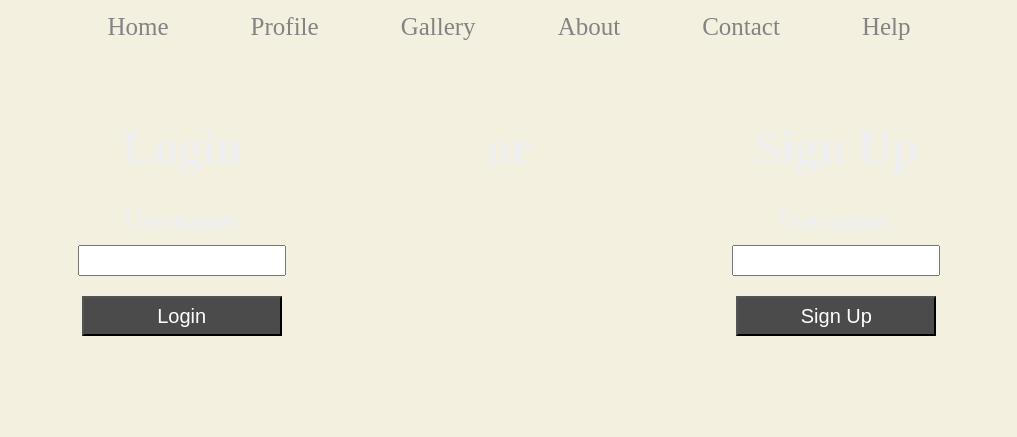
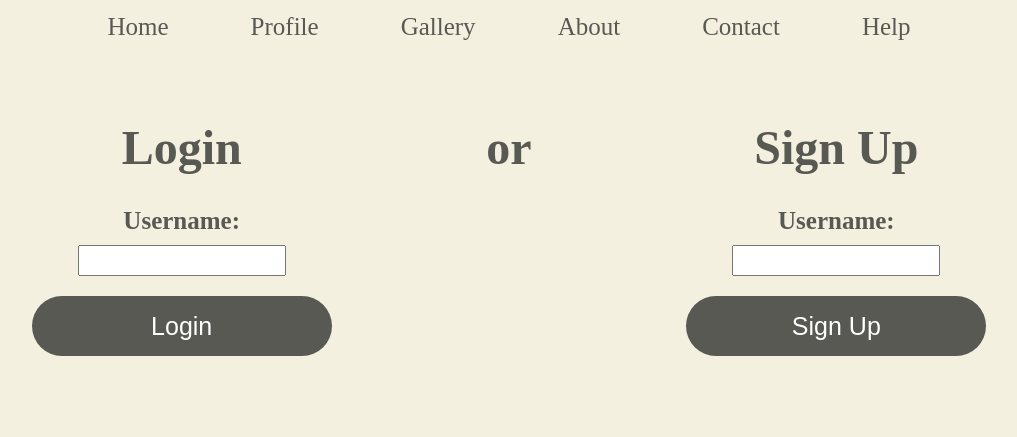
Before and after one commit to conkip/Art-Buisness-Website, a website: page public_html/login.html in a window 1280 px wide. Shown: the whole page, without its empty margins (131-1148 px from the left). Drawn offline with Linux system fonts and the light colour scheme.

Commit message:
changed more colors and formatting

```diff
--- a/script/index.js
+++ b/script/index.js
@@ -21,8 +21,6 @@ function clickLoginSignup() {
 }
 
 function onStartup() {
-    document.getElementById("logo").style.filter = 'sepia(1) brightness(0.35) contrast(1.2)';
-
   	fetch(`http://${domainName}:${port}/getCurUser`)
 		.then((response) => {
 			if (response.headers.get('Content-Length') === '0') {
--- a/style/style.css
+++ b/style/style.css
@@ -9,7 +9,7 @@ body {
     left: 0px;
     z-index: 1;
     overflow: auto;
-    color: #efefef;
+    color: #585953;
     min-width: 100%;
 
 }
@@ -39,11 +39,17 @@ body {
 }
 
 .someButton {
-    font-size: 20px;
-    width: 200px;
-    height: 40px;
+    font-size: 25px;
+    width: 300px;
+    height: 60px;
     color: #ffffff;
-    background-color: #4b4b4b;
+    background-color: #585953;
+    border-radius:50px;
+    border: none;
+}
+
+.sepiaFilter {
+    filter: sepia(1) brightness(.35) contrast(1);
 }
 
 /* -----------MENU SECTION----------- */
@@ -67,12 +73,12 @@ body {
     text-align: center;
     padding-left: 40px;
     padding-right: 40px;
-    color: #838383;
+    color: #70716a;
 }
 a {
     /* remove underline and color */
     text-decoration: none;
-    color: #838383;
+    color: #585953;
 }
 
 
```
Also changed, not shown: public_html/contact.html (+3 -3 lines), public_html/index.html (+11 -9 lines).
